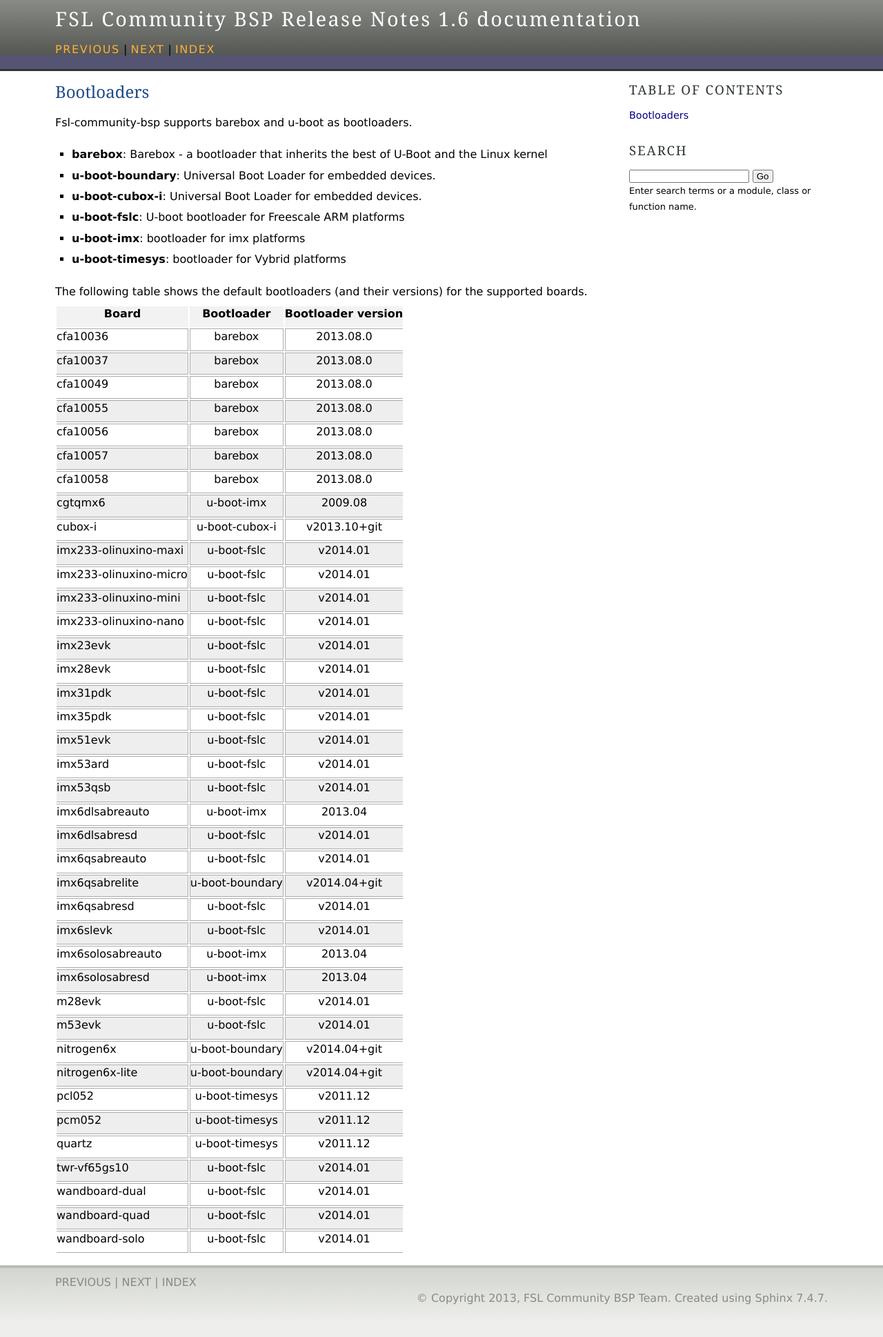
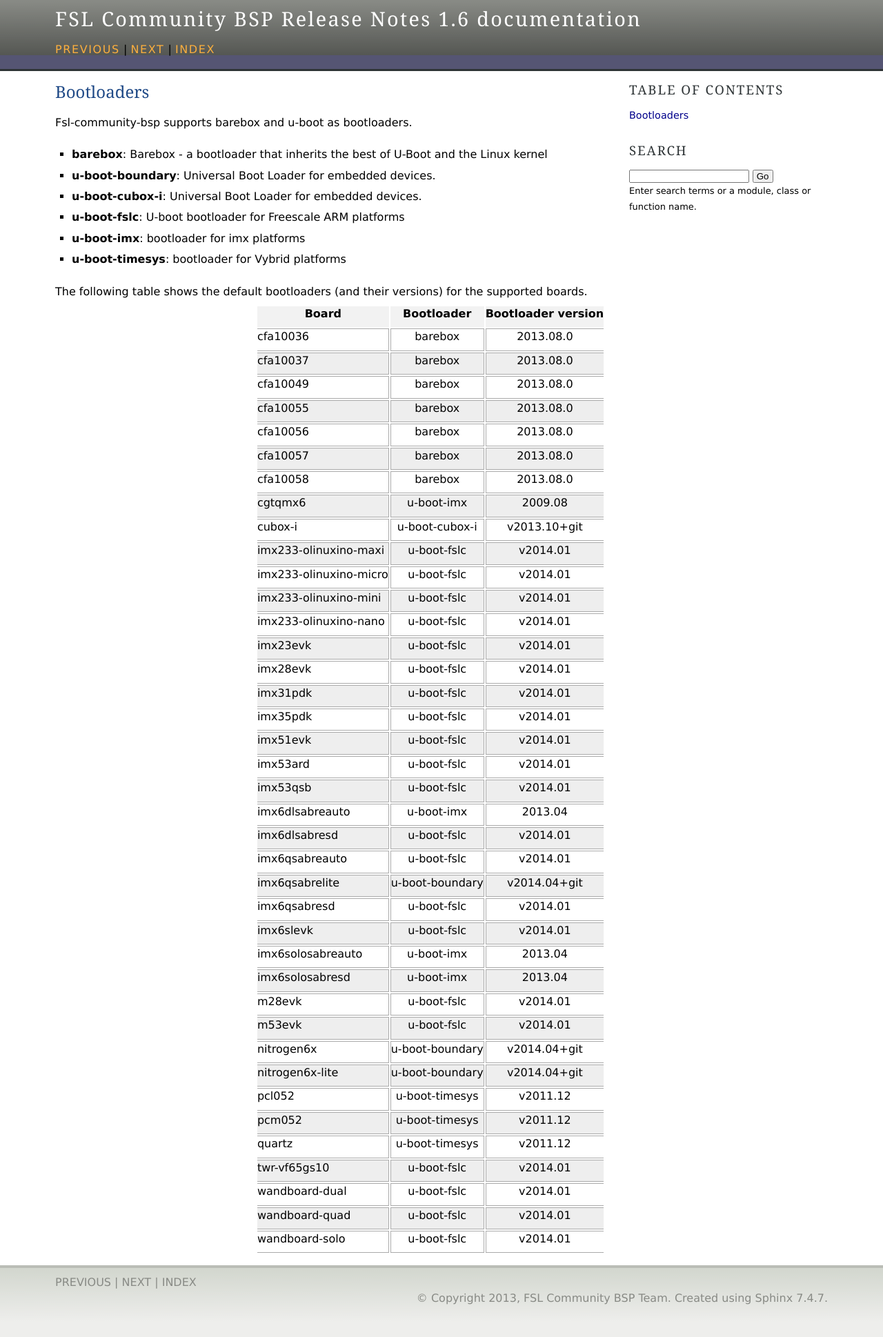
Before and after one commit to Freescale/Documentation, a Sphinx documentation site: the page built from release-notes/source/bootloaders.rst, in a window 1280 px wide. Shown: the whole page at 69% size. Built offline with Sphinx 7.4.7, drawn with Linux system fonts in a browser that asks for light colours.

Commit message:
release notes: tables are always centered
Signed-off-by: Lucas Dutra Nunes <ldnunes@ossystems.com.br>

```diff
--- a/release-notes/source/_static/release-notes.css
+++ b/release-notes/source/_static/release-notes.css
@@ -43,6 +43,11 @@
     text-decoration: none;
 }
 
+table.docutils {
+    margin-left: auto;
+    margin-right: auto;
+}
+
 th {
 	background-color: #f2f2f2;
 }
```
